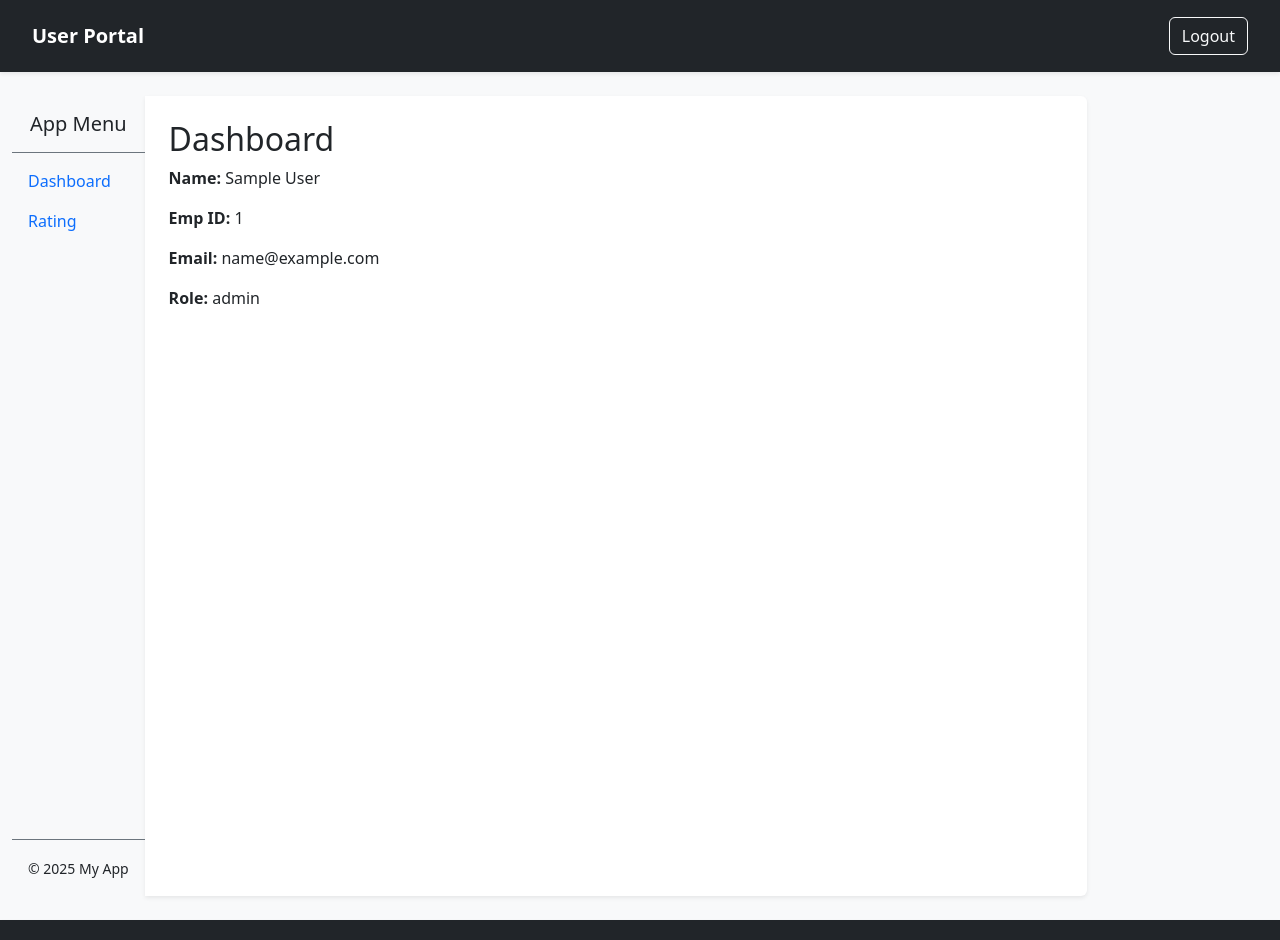
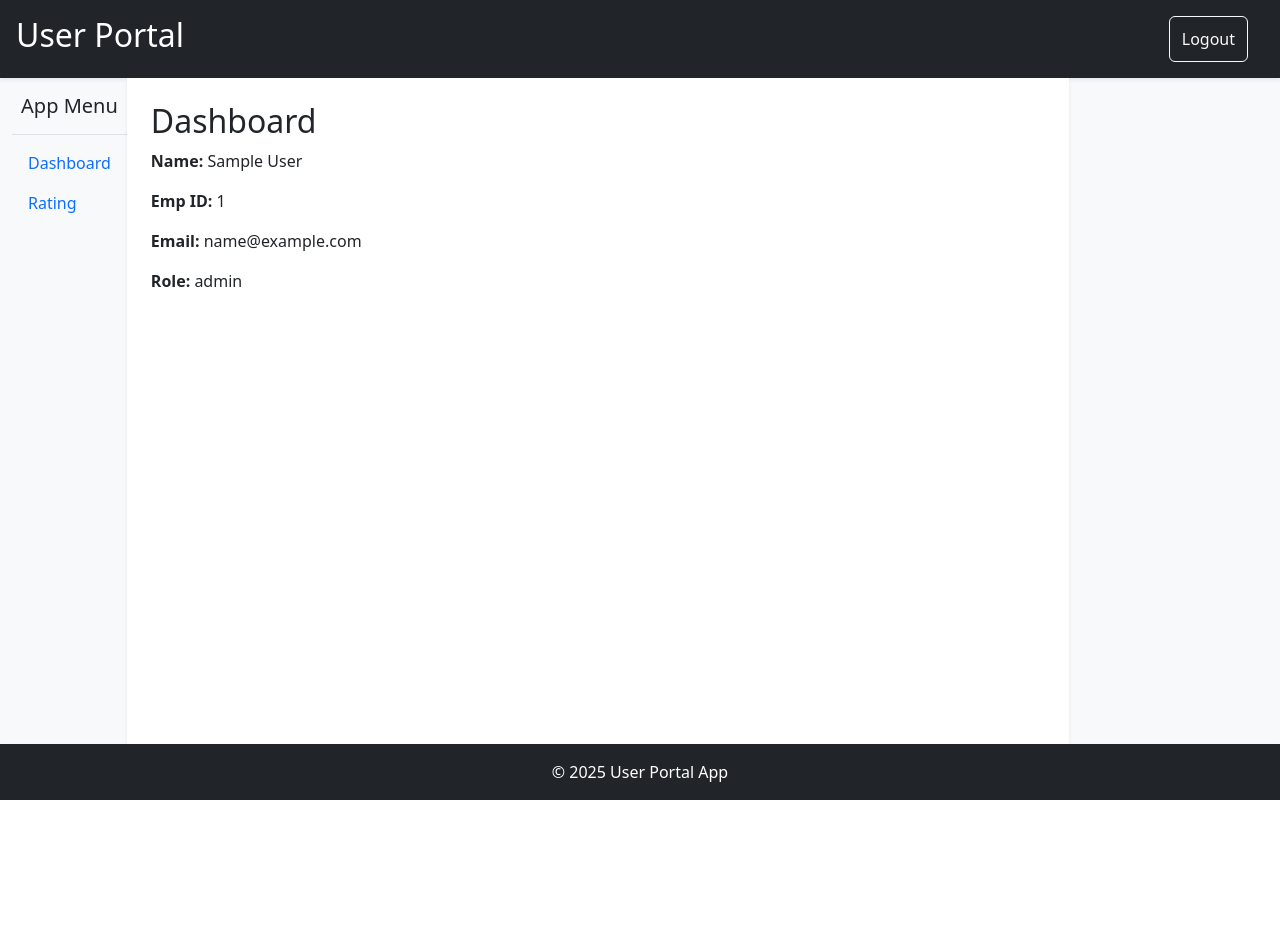
Before and after one commit to Vimalbharath/ReactClass, a React (Vite) app in the folder Testing/my-react-app/: page / in a window 1280 px wide. Shown: the top 940 px of the page. After the commit the page ends 800 px from the top, so only its background shows below. Built offline with nearby package versions, Linux system fonts and the light colour scheme; sample sign-in values are in the browser's storage.

Commit message:
forms edit pending

```diff
--- a/Testing/my-react-app/src/project/components/Footer.jsx
+++ b/Testing/my-react-app/src/project/components/Footer.jsx
@@ -1,9 +1,7 @@
 import React from 'react';
 
 const Footer = () => (
-  // Use Bootstrap classes for a dark background, white text, padding, and centered text.
-  // shadow-sm for consistency with the header.
-  <footer className="bg-dark text-white p-3 text-center shadow-sm mt-auto">
+  <footer className="bg-dark text-white p-3 text-center shadow-sm ">
     <p className="mb-0">&copy; 2025 User Portal App</p>
   </footer>
 );
--- a/Testing/my-react-app/src/project/components/Header.jsx
+++ b/Testing/my-react-app/src/project/components/Header.jsx
@@ -1,22 +1,17 @@
 import React from 'react';
 
 const Header = ({ logout }) => (
-  // Changed bg-primary to bg-dark to match the footer.
-  // The rest of the styling (text-white, p-3, shadow-sm, flexbox) remains.
-  <nav className="navbar navbar-expand-lg bg-dark text-white p-3 shadow-sm d-flex justify-content-between align-items-center">
-    {/* Ensure text-white for the brand against the dark background */}
-    <a className="navbar-brand text-white fw-bold ms-3" href="#">
+  <div className=" bg-dark text-white p-3 shadow-sm d-flex justify-content-between ">
+    <h2  >
       User Portal
-    </a>
-
-    {/* Ensure btn-outline-light stands out against the dark background */}
+    </h2>
     <button
       onClick={logout}
-      className="btn btn-outline-light me-3"
+      className="btn sm btn-outline-light me-3"
     >
       Logout
     </button>
-  </nav>
+  </div>
 );
 
 export default Header;
--- a/Testing/my-react-app/src/project/components/Layout.jsx
+++ b/Testing/my-react-app/src/project/components/Layout.jsx
@@ -30,12 +30,12 @@ const Layout = () => {
 
     <div className='d-flex flex-column min-vh-100 bg-light'>
 
-      <Header logout={logout}className="bg-primary text-white shadow" />
-      <div className="d-flex flex-grow-1 container-fluid py-4">
+      <Header logout={logout}/>
+      <div className="d-flex flex-grow-1 container-fluid ">
         <Sidebar setActiveTab={setActiveTab} />
 
 
-        <div className="col-md-9 p-4 bg-white shadow-sm rounded-end">
+        <div className="col-md-9 p-4 bg-white shadow-sm ">
 
           {activeTab==='dashboard' && <Dashboard user={user}/>}
           {activeTab==='rating' && <Rating user={user}/>}
@@ -43,7 +43,7 @@ const Layout = () => {
 
         </div>
       </div>
-      <Footer className="bg-secondary text-white p-3 text-center mt-auto" />
+      <Footer />
     </div>
   );
 };
--- a/Testing/my-react-app/src/project/components/Sidebar.jsx
+++ b/Testing/my-react-app/src/project/components/Sidebar.jsx
@@ -1,15 +1,15 @@
 import React from 'react';
 
-const Sidebar = ({ setActiveTab, activeTab, className }) => {
+const Sidebar = ({ setActiveTab }) => {
   return (
-    // The `className` from Layout will bring the bg-primary, text-white etc.
-    <div className={`sidebar ${className} d-flex flex-column sticky-top`} style={{ minHeight: '100vh' }}>
-      <h5 className="text-center py-3 border-bottom border-secondary">App Menu</h5>
 
-      <ul className="nav nav-pills flex-column mb-auto">
+    <div>
+      <h5 className="text-center py-3 border-bottom ">App Menu</h5>
+
+      <ul className="nav nav-pills flex-column ">
         <li className="nav-item">
           <button
-            className={`nav-link w-100 text-start `}
+            className={`nav-link `}
             onClick={() => setActiveTab('dashboard')}
           >
             Dashboard
@@ -17,7 +17,7 @@ const Sidebar = ({ setActiveTab, activeTab, className }) => {
         </li>
         <li className="nav-item">
           <button
-            className={`nav-link w-100 text-start `}
+            className={`nav-link `}
             onClick={() => setActiveTab('rating')}
           >
             Rating
@@ -25,9 +25,7 @@ const Sidebar = ({ setActiveTab, activeTab, className }) => {
         </li>
 
       </ul>
-      <div className="mt-auto p-3 text-center border-top border-secondary">
-        <small>&copy; 2025 My App</small>
-      </div>
+
     </div>
   );
 };
```
